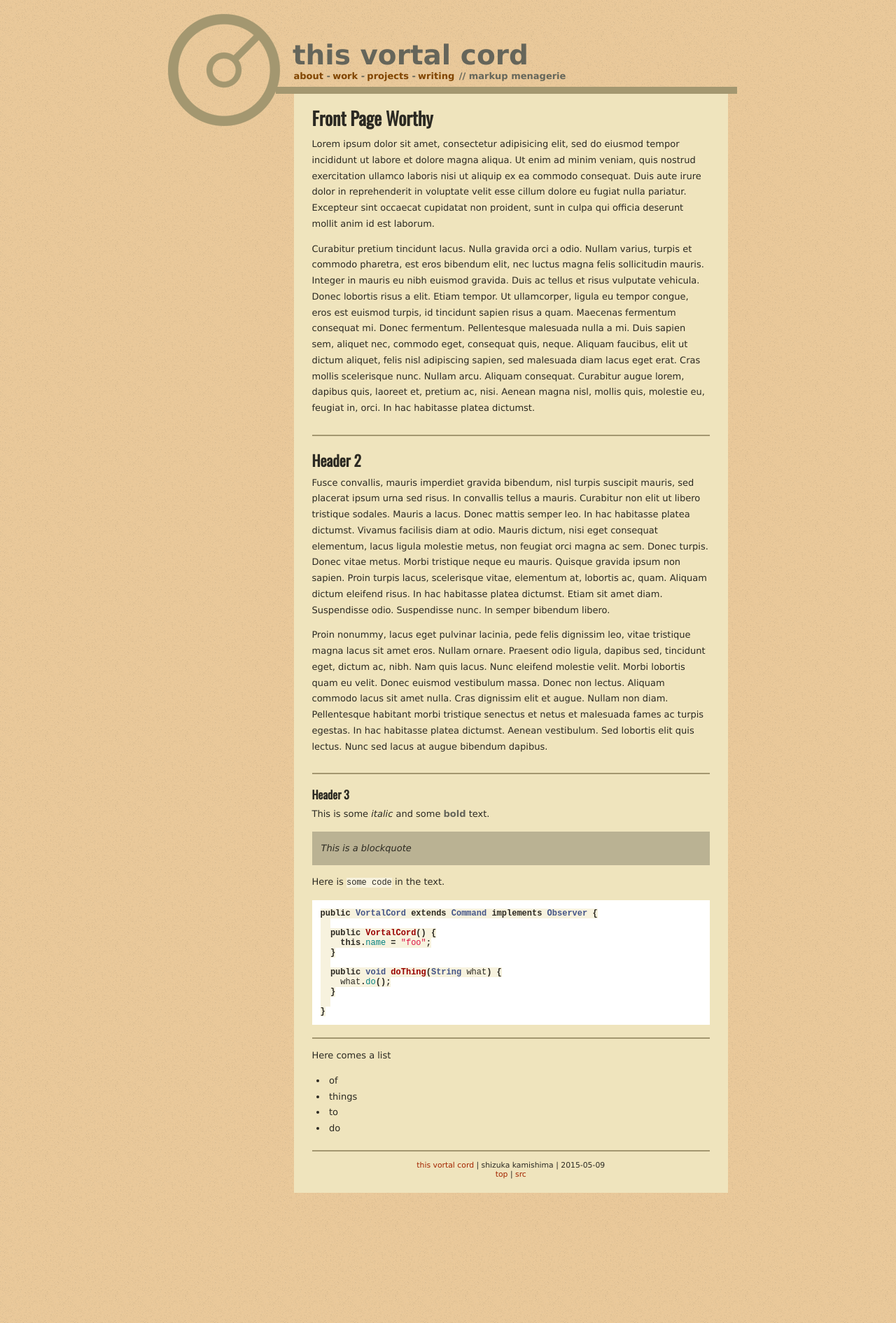
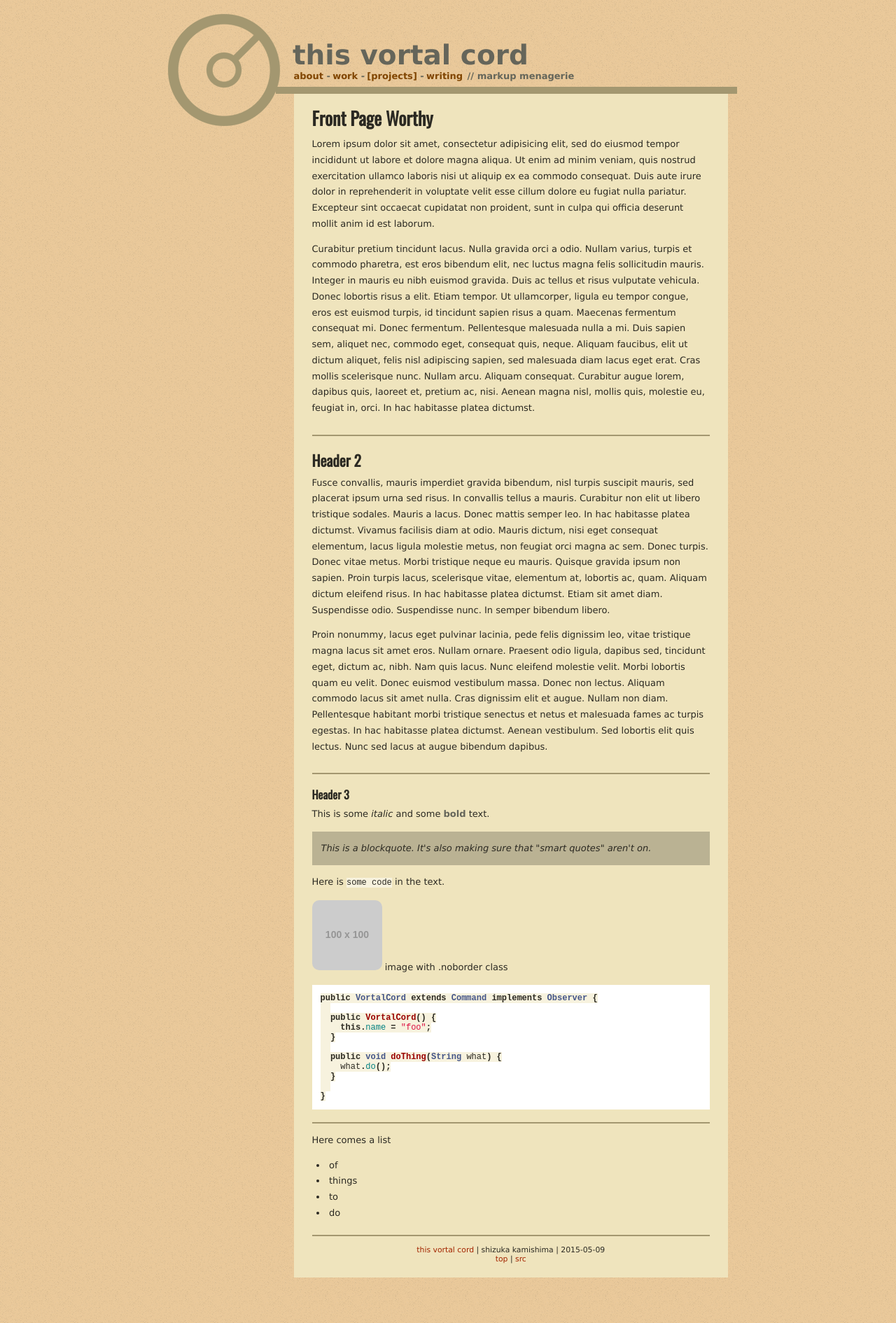
Before and after one commit to shizuka/shizuka.github.io, a Jekyll site: the page built from projects/markup.md, in a window 1280 px wide. Shown: the whole page at 70% size. Built offline with Jekyll 4.4.1, drawn with Linux system fonts in a browser that asks for light colours; some web fonts are replaced; Markdown is read by kramdown in place of the engine named in the settings.

Commit message:
added image styling

````diff
--- a/_config.yml
+++ b/_config.yml
@@ -3,9 +3,12 @@
 title: this vortal cord
 url: "http://www.vortalcord.net"
 baseurl: ""
-markdown: redcarpet
+markdown: kramdown
 highlighter: pygments
 timezone: America/Chicago
+
+kramdown:
+  smart_quotes: ["apos", "apos", "quot", "quot"]
 
 defaults:
   -
--- a/assets/css/main.css
+++ b/assets/css/main.css
@@ -198,6 +198,27 @@
   font-size: 1.25em;
 }
 
+img {
+  padding: 1px;
+  border: 2px solid #a39770;
+  border-radius: 10px;
+}
+
+img.noborder {
+  padding: 0;
+  border: none;
+}
+
+/*for use in markdown classes*/
+.floatleft {
+  float: left;
+}
+
+/*for use in markdown classes*/
+.floatright {
+  float: right;
+}
+
 blockquote {
   background-color: #bab293;
   padding: 1em 1em 0;
--- a/markup.md
+++ b/projects/markup.md
@@ -23,11 +23,13 @@
 
 This is some *italic* and some **bold** text.
 
-> This is a blockquote
+> This is a blockquote. It's also making sure that "smart quotes" aren't on.
 
 Here is `some code` in the text.
 
-```java
+![image](http://placehold.it/100x100){: .noborder} image with .noborder class
+
+~~~java
 public VortalCord extends Command implements Observer {
 
   public VortalCord() {
@@ -39,7 +41,7 @@
   }
 
 }
-```
+~~~
 
 -----
 
````
